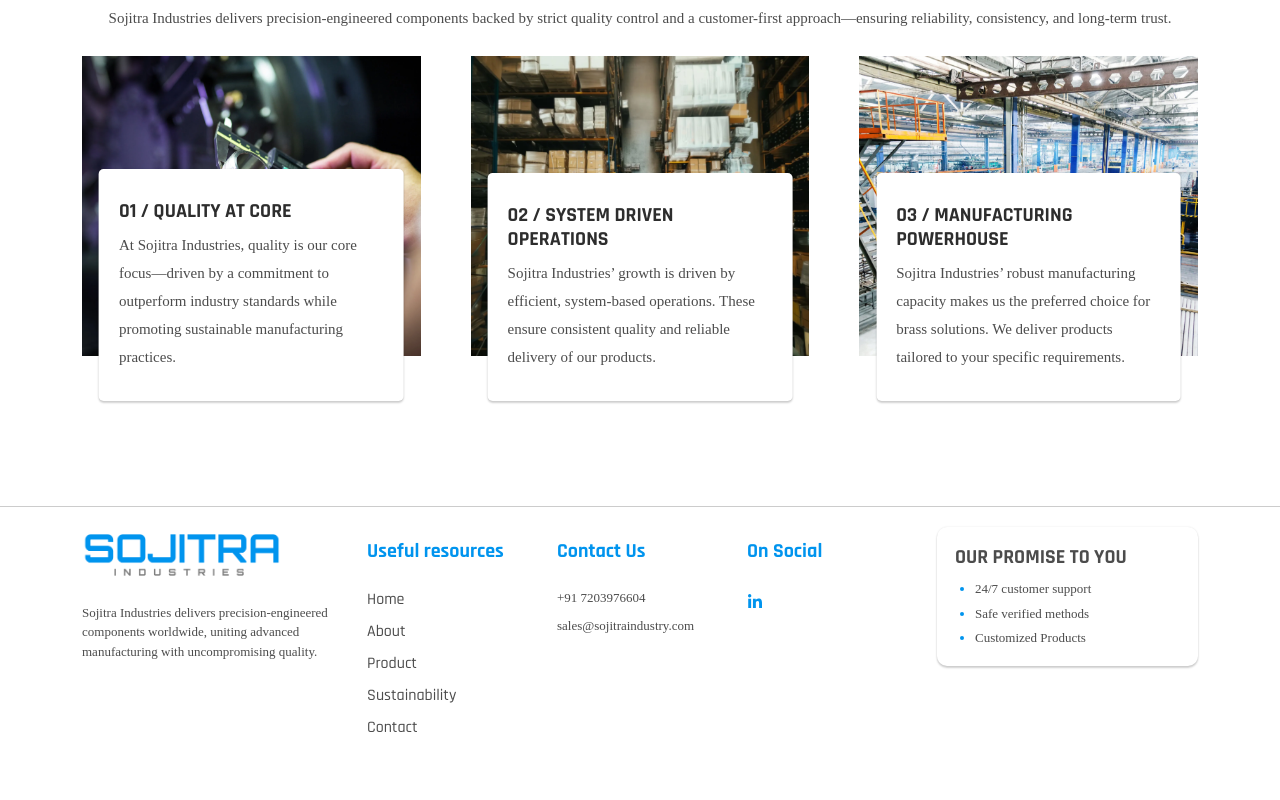
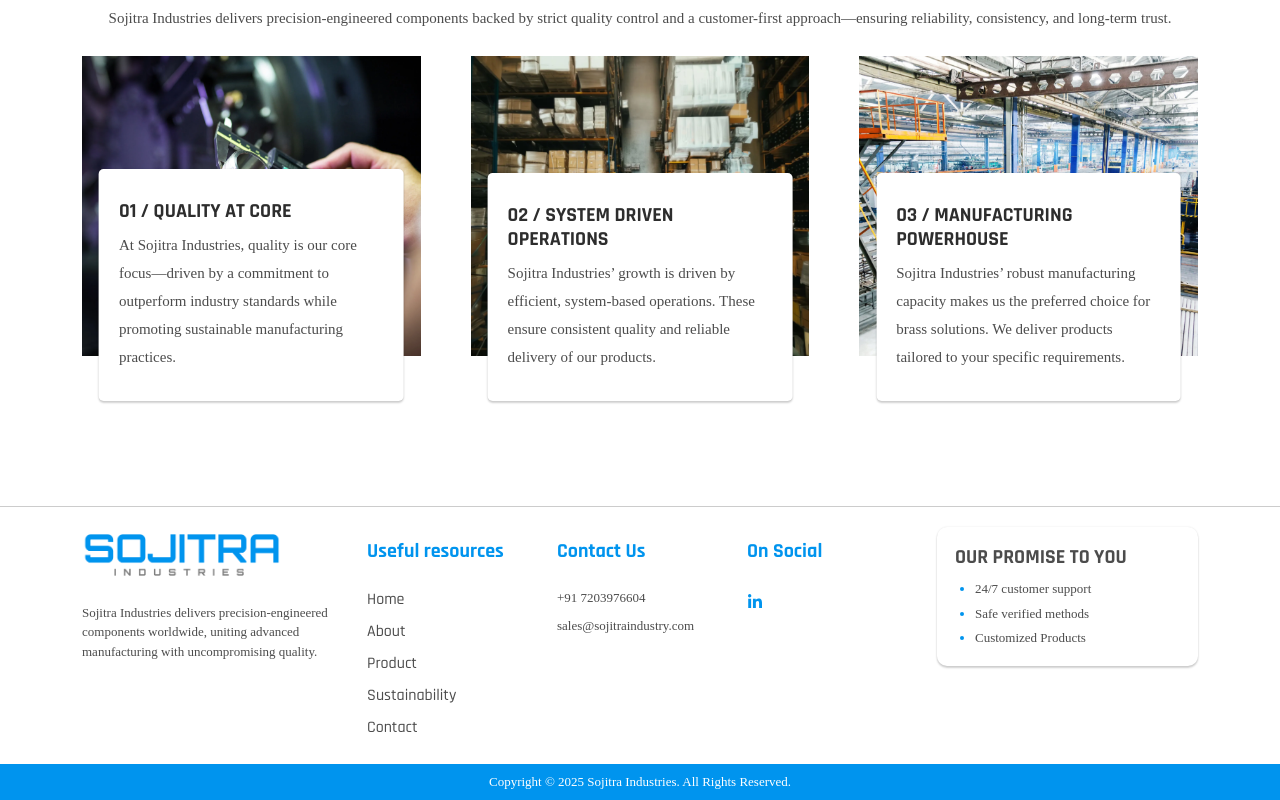
Before and after one commit to maulik14072002/sojitra-industries, a React (Create React App) app: page / in a window 1280 px wide. Shown: the part 4928-5728 px from the top of the page. Before the commit the page ends 5688 px from the top, so only its background shows below. Built offline with nearby package versions, Linux system fonts and the light colour scheme; a web font is replaced by a local one.

Commit message:
add copyright

```diff
--- a/src/assets/css/Layout.css
+++ b/src/assets/css/Layout.css
@@ -140,7 +140,7 @@
 
 .footer {
     background-color: #ffffff;
-    padding: 20px 0;
+    padding: 20px 0 0 0;
     border-top: 1px solid #CCCCCC;
 }
 
@@ -222,6 +222,13 @@
     color: #4C4C4C;
 }
 
+.copyright{
+    background-color: #0094ee;
+    color: #fff;
+    text-align: center;
+    font-size: 13px;
+}
+
 @media (max-width: 425px) {
     .logo_section img {
         width: 190px;
--- a/src/components/layout/Footer.jsx
+++ b/src/components/layout/Footer.jsx
@@ -38,7 +38,7 @@
               <h5>On Social</h5>
               <div className='on_social d-flex align-items-center gap-3 mt-3 mt-sm-4'>
                 {/* <a href='https://www.facebook.com/share/1G7NiTWjzo/' target="_blank"><ImFacebook /></a> */}
-                <a href='https://www.linkedin.com/company/sojitraindustry/' rel="noreferrer"  target="_blank"><FaLinkedinIn /></a>
+                <a href='https://www.linkedin.com/company/sojitraindustry/' rel="noreferrer" target="_blank"><FaLinkedinIn /></a>
               </div>
             </div>
           </Col>
@@ -55,6 +55,13 @@
         </Row>
 
       </Container>
+      <div className='copyright mt-4 py-2'>
+        <Container fluid="md">
+          <p>
+            Copyright © {new Date().getFullYear()} Sojitra Industries. All Rights Reserved.
+          </p>
+        </Container>
+      </div>
     </div>
   )
 })
```
Also changed, not shown: public/logo.png.
